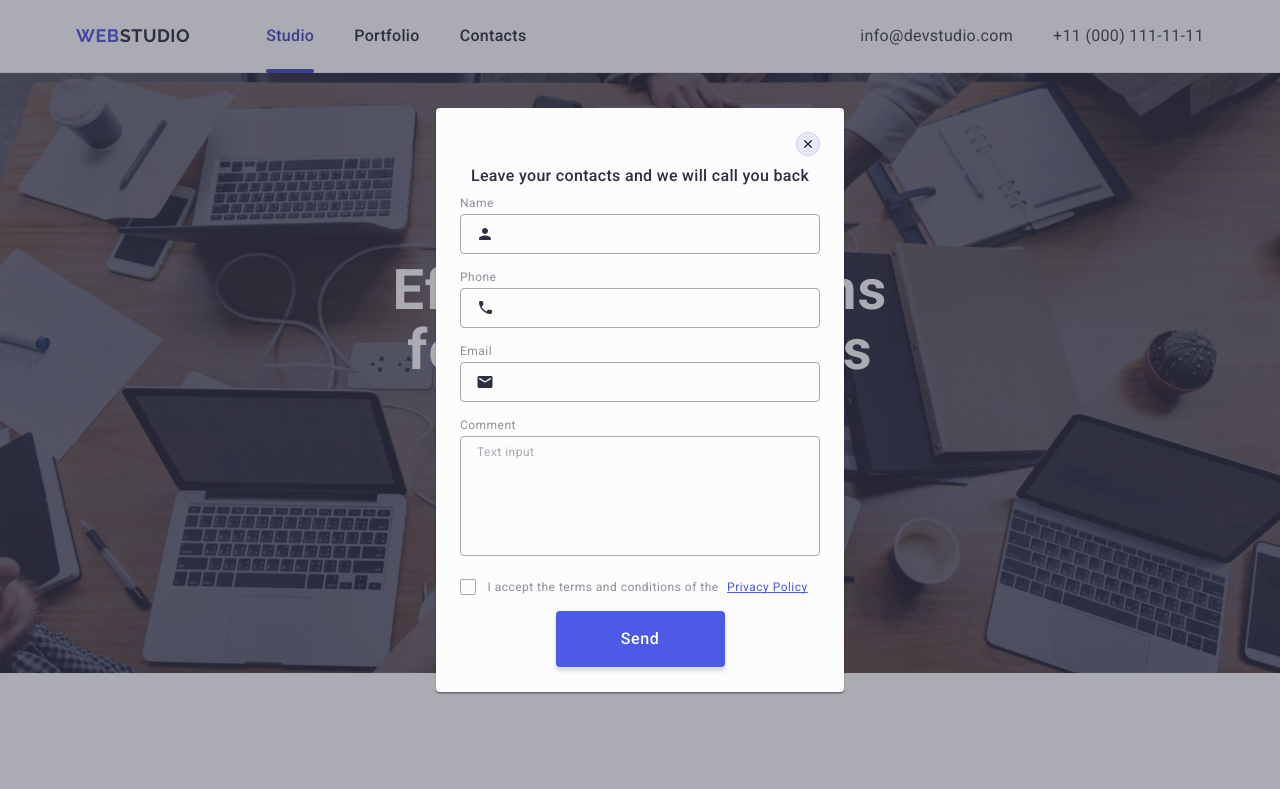
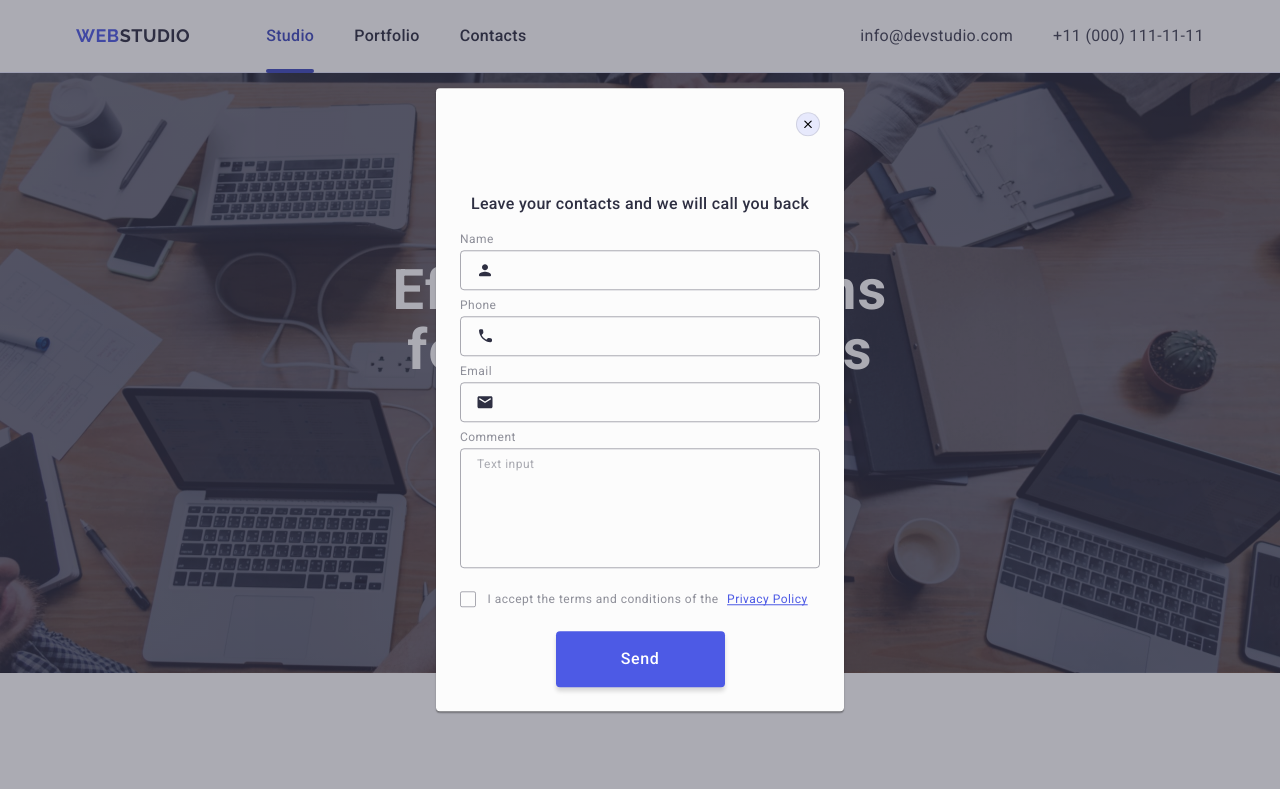
Before and after one commit to Daria0206/goit-markup-hw-05, a plain HTML site: page index.html in a window 1280 px wide. Shown: the top 789 px of the page. Drawn offline with nearby package versions, Linux system fonts and the light colour scheme.

Commit message:
fix field

```diff
--- a/css/styles.css
+++ b/css/styles.css
@@ -516,7 +516,7 @@ a {
   left: 50%;
   transform: translate(-50%, -50%);
   transition: transform 250ms cubic-bezier(0.4, 0, 0.2, 1);
-  padding: 24px;
+  padding: 72px 24px 24px 24px;
 }
 
 .modal-open {
@@ -555,7 +555,15 @@ a {
 }
 
 .modal-field {
+  margin-bottom: 8px;
+}
+
+.modal-field-textarea {
   margin-bottom: 16px;
+}
+
+.modal-field-checkbox {
+  margin-bottom: 24px;
 }
 
 .input-wrapper {
@@ -588,7 +596,7 @@ a {
   text-align: center;
   color: #2e2f42;
   margin-top: 32px;
-  margin-bottom: 8px;
+  margin-bottom: 16px;
 }
 
 .modal-input {
--- a/index.html
+++ b/index.html
@@ -532,7 +532,7 @@
               </svg>
             </div>
           </div>
-          <div class="modal-field">
+          <div class="modal-field-textarea">
             <label for="user-comment" class="modal-label">Comment</label>
             <textarea
               name="user-comment"
@@ -541,7 +541,7 @@
               placeholder="Text input"
             ></textarea>
           </div>
-          <div class="modal-field">
+          <div class="modal-field-checkbox">
             <input
               type="checkbox"
               name="user-privacy"
```
